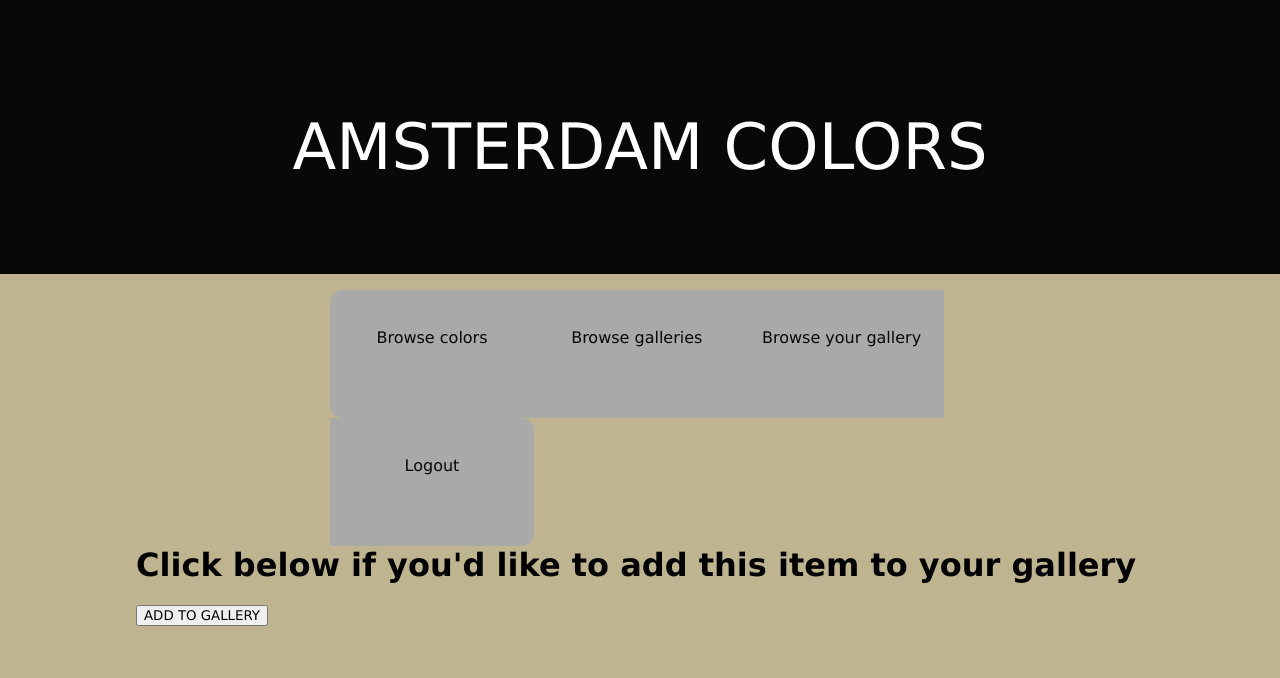
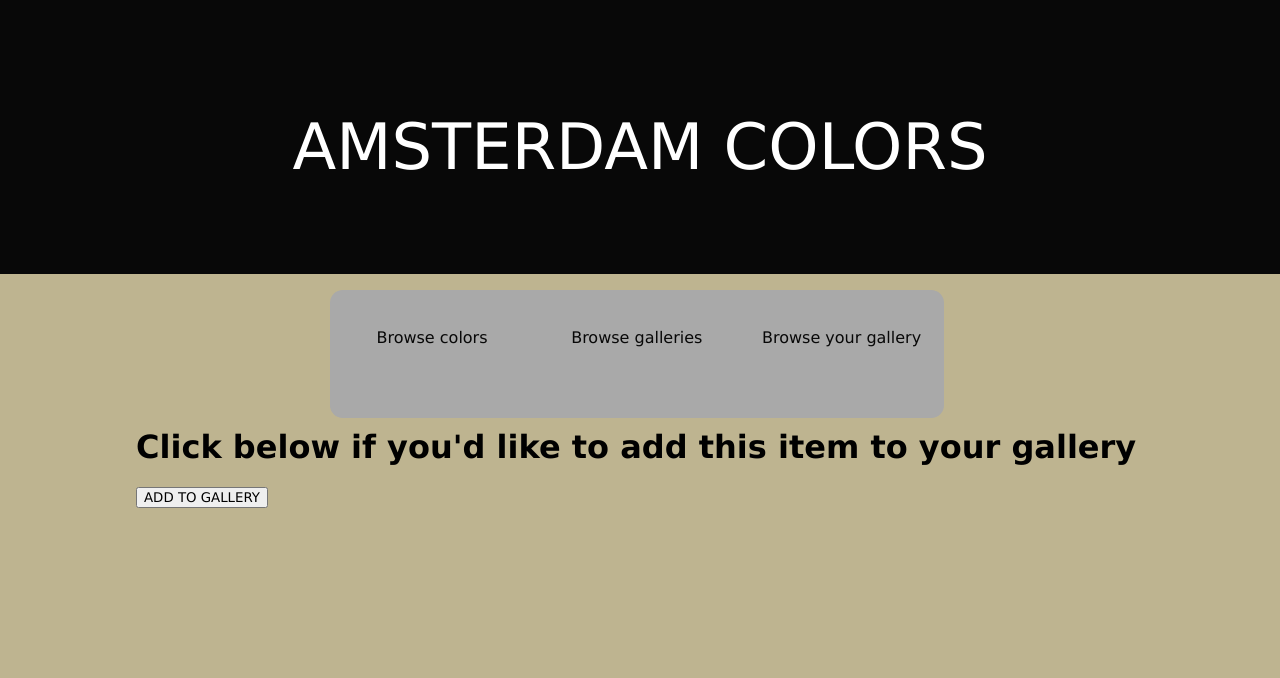
Before and after one commit to jchristie14/Amsterdam-Colors, a website: page views/gallery/selection.html in a window 1280 px wide. Shown: the top 678 px of the page. Drawn offline with Linux system fonts and the light colour scheme.

Commit message:
Fix selection nav tab

```diff
--- a/views/gallery/selection.html
+++ b/views/gallery/selection.html
@@ -17,7 +17,6 @@
       <li id="browsecolors"><a href="/browse/{{id}}">Browse colors</a></li>
       <li id="browsegalls"><a href="/gallery/all/{{id}}">Browse galleries</a></li>
       <li id="browseuser"><a href="/user/{{id}}">Browse your gallery</a></li>
-      <li id="logoutli"><a href="/sessions/logout">Logout</a></li>
     </ul>
   </nav>
   <div class="container">
```
